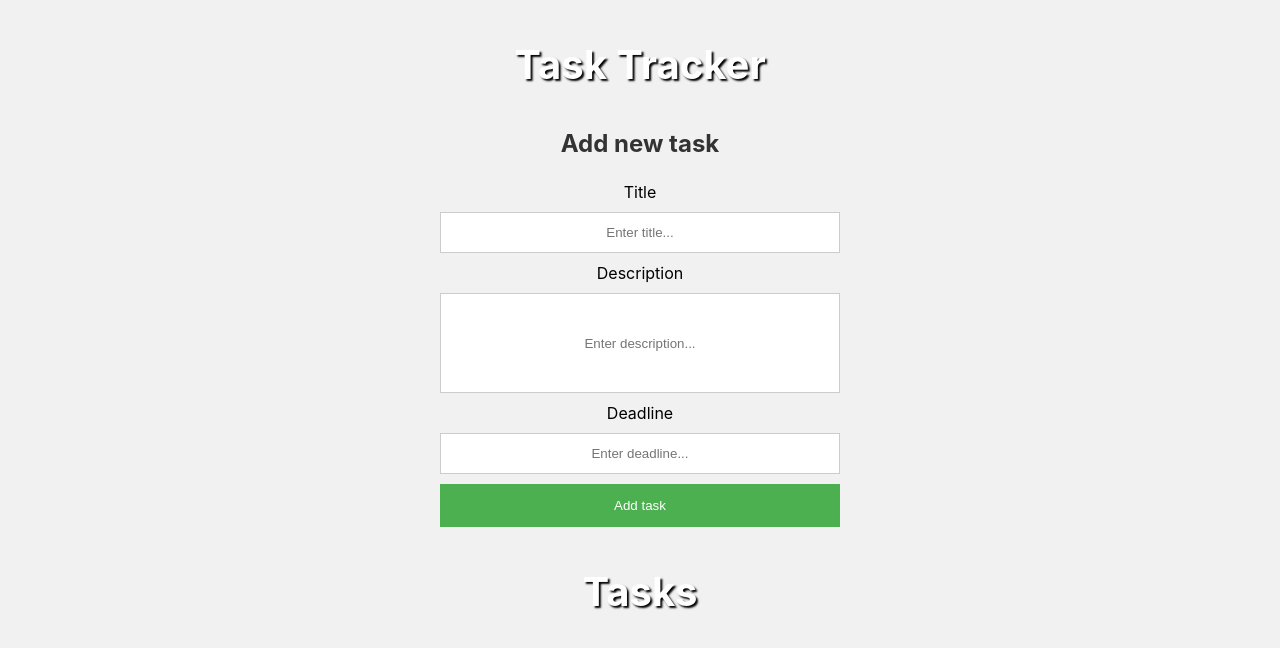
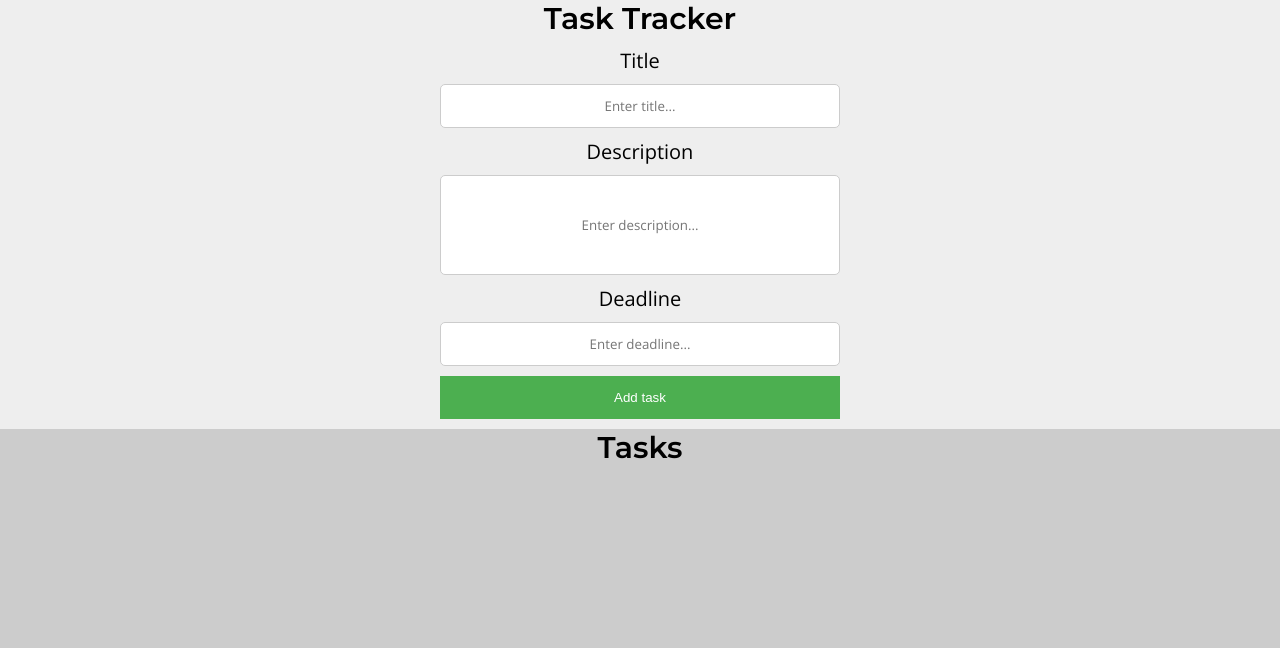
Before and after one commit to SamuelHaleDev/TaskTrackerClient, a React (Create React App) app in the folder tasktracker/: page / in a window 1280 px wide. Shown: the top 648 px of the page. Built offline with nearby package versions, Linux system fonts and the light colour scheme.

Commit message:
Made changes to allow collapsible tasks

```diff
--- a/tasktracker/public/index.html
+++ b/tasktracker/public/index.html
@@ -24,6 +24,10 @@
       work correctly both with client-side routing and a non-root public URL.
       Learn how to configure a non-root public URL by running `npm run build`.
     -->
+    <link rel="preconnect" href="https://fonts.googleapis.com">
+    <link rel="preconnect" href="https://fonts.gstatic.com" crossorigin>
+    <link href="https://fonts.googleapis.com/css2?family=Open+Sans&display=swap" rel="stylesheet">
+    <link href="https://fonts.googleapis.com/css2?family=Montserrat:wght@600&display=swap" rel="stylesheet">
     <title>React App</title>
   </head>
   <body>
--- a/tasktracker/src/App.css
+++ b/tasktracker/src/App.css
@@ -46,19 +46,22 @@ input[type=text], input[type=password] {
   box-sizing: border-box;
   max-width: 400px;
   text-align: center;
+  white-space: nowrap;
+  overflow: hidden;
+  text-overflow: ellipsis;
 }
 
 input[id=description] {
   width: 100%;
   height: 100px;
   padding: 12px 20px;
-  margin: auto;
   display: block;
   border: 1px solid #ccc;
   box-sizing: border-box;
   max-width: 400px;
   /* Align the placeholder text */
-  text-align: center;
+  /* Make it so text stays inside the box as long as possible */
+
 }
 
 /* Target buttons and add some default styling */
@@ -80,10 +83,8 @@ h1, h2, h3, h4, h5, h6 {
   text-align: center;
   /* Make the font size bigger so it looks like the title of the page */
   font-size: 2.5rem;
-  /* Add a very light shadow so it appears lifted off the background */
-  text-shadow: 2px 2px 2px #000000;
   /* Change the text color to a non black but neutral color that contrasts on the gray background */
-  color: #ffffff;
+  color: black;
 }
 
 /* Target addNewTask class of type h3 and make it smaller than default, take off the shadow */
@@ -119,9 +120,21 @@ label {
 
 /* Target the header component and add a colored banner behind it */
 header {
-  background-color: #333333;
+  background-color: black;
   /* Add some padding to the top and bottom of the header */
   padding: 20px 0;
+}
+
+body {
+  background-color: #eeeeee;
+}
+
+html {
+  background-color: #ccc;
+}
+
+section.listSection {
+  background-color: #ccc;
 }
 
 ul.list{
@@ -142,3 +155,34 @@ a {
 section.listSection {
   width: 100%;
 }
+
+/* Set the below font to a Georgia font */
+h3.pageTitle {
+  font-family: 'Montserrat', sans-serif;
+  font-size: 30px;
+  font-weight: bold;
+  text-align: center;
+  margin: 0px;
+  padding: 0px;
+}
+
+h3.TaskList {
+  font-family: 'Montserrat', sans-serif;
+  font-size: 30px;
+  font-weight: bold;
+  text-align: center;
+  margin: 0px;
+  padding: 0px;
+}
+
+label {
+  font-family: 'Open Sans', sans-serif;
+  font-size: 20px;
+  text-align: center;
+}
+
+input {
+  font-family: 'Open Sans', sans-serif;
+  /* Add some rounding to the edges */
+  border-radius: 5px;
+}
--- a/tasktracker/src/components/AddTask.js
+++ b/tasktracker/src/components/AddTask.js
@@ -30,7 +30,6 @@ export const AddTask = () => {
 
     return (
         <div>
-            <h3 className='addNewTask'>Add new task</h3>
             <form onSubmit={onSubmit}>
                 <div className="form-control">
                     <label htmlFor="title">Title</label>
--- a/tasktracker/src/components/Header.js
+++ b/tasktracker/src/components/Header.js
@@ -4,7 +4,7 @@ export class Header extends Component {
   render() {
     return (
       <div>
-        <h3>Task Tracker</h3>
+        <h3 className='pageTitle'>Task Tracker</h3>
       </div>
     )
   }
--- a/tasktracker/src/components/Task.js
+++ b/tasktracker/src/components/Task.js
@@ -8,6 +8,7 @@ const Task = ({ task }) => {
     var i;
 
     for (i = 0; i < coll.length; i++) {
+      if (e.target.id === coll[i].id) {
         coll[i].classList.toggle("active");
         var content = coll[i].nextElementSibling;
         if (content.style.display === "block") {
@@ -17,11 +18,12 @@ const Task = ({ task }) => {
         }
       }
     }
+  }
 
   return (
     <>
       <li className='Task'>
-        <button type="button" className='collapsible' onClick={onClick}>Task: {task.title}</button>
+        <button type="button" className='collapsible' onClick={onClick} id={task.id}>Task: {task.title}</button>
         <div className="content">
           <span>Description: {task.description}</span>
           <span>Due: {task.deadline}</span>
--- a/tasktracker/src/components/TaskList.js
+++ b/tasktracker/src/components/TaskList.js
@@ -10,7 +10,7 @@ export const TaskList = () => {
   return (
     <div>
       <section className='listSection'>
-        <h3>Tasks</h3>
+        <h3 className='TaskList'>Tasks</h3>
         <ul className="list">
           {tasks.map(task => (<Task key={task.id} task={task} />))}
         </ul>
--- a/tasktracker/src/components/css/Task.css
+++ b/tasktracker/src/components/css/Task.css
@@ -12,10 +12,11 @@ span {
 
 /* Style the button that is used to open and close the collapsible content */
 .collapsible {
-    background-color: #3b3a3a;
+    background-color: #bbb;
     color: #ffffff;
     cursor: pointer;
     width: 100%;
+    min-width: 150px;
     padding: 18px;
     border: none;
     text-align: left;
@@ -25,7 +26,7 @@ span {
 
   /* Add a background color to the button if it is clicked on (add the .active class with JS), and when you move the mouse over it (hover) */
   .active, .collapsible:hover {
-    background-color: #ccc;
+    background-color: #3b3a3a;
   }
 
   /* Style the collapsible content. Note: hidden by default */
@@ -33,7 +34,7 @@ span {
     padding: 0 18px;
     display: none;
     overflow: hidden;
-    background-color: #f1f1f1;
+    background-color: #ddd;
   }
 
   .collapsible:after {
@@ -44,7 +45,19 @@ span {
     margin-left: 5px;
   }
 
-  button .active:after {
+  .active:after {
     content: "\2796"; /* Unicode character for "minus" sign (-) */
     margin-bottom: 0px;
   }
+
+  button.collapsible.active {
+    margin-bottom: 0px;
+  }
+
+  /* Add some default styling to the spans that makes them stack on top of eachother */
+  div.content span {
+    display: block;
+    position: relative;
+    transition: 0.5s;
+    background-color: #ddd;
+}
```
Also changed, not shown: tasktracker/src/components/css/Header.css (added). Lines whose indentation alone changed are shown as unchanged.
